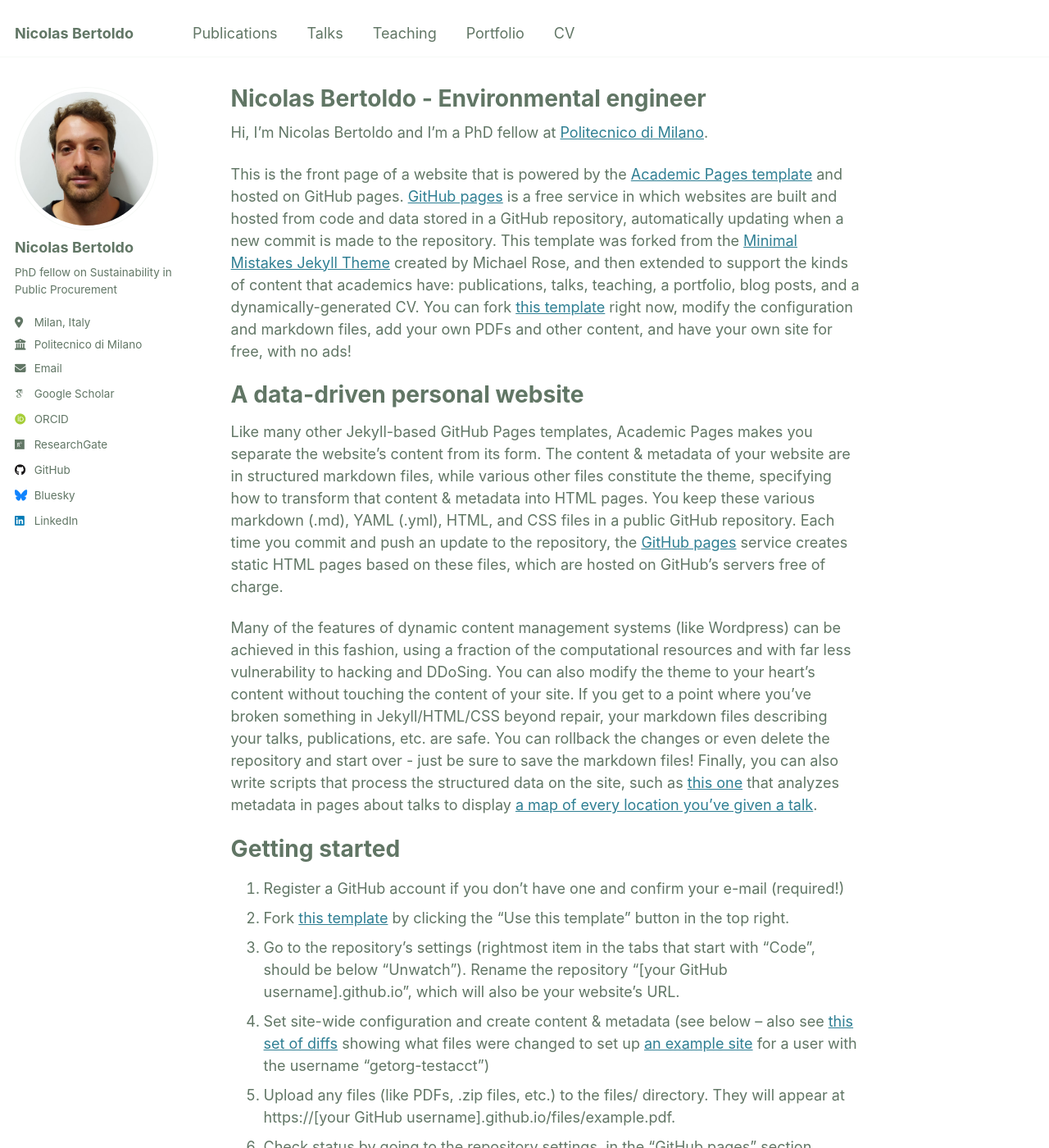
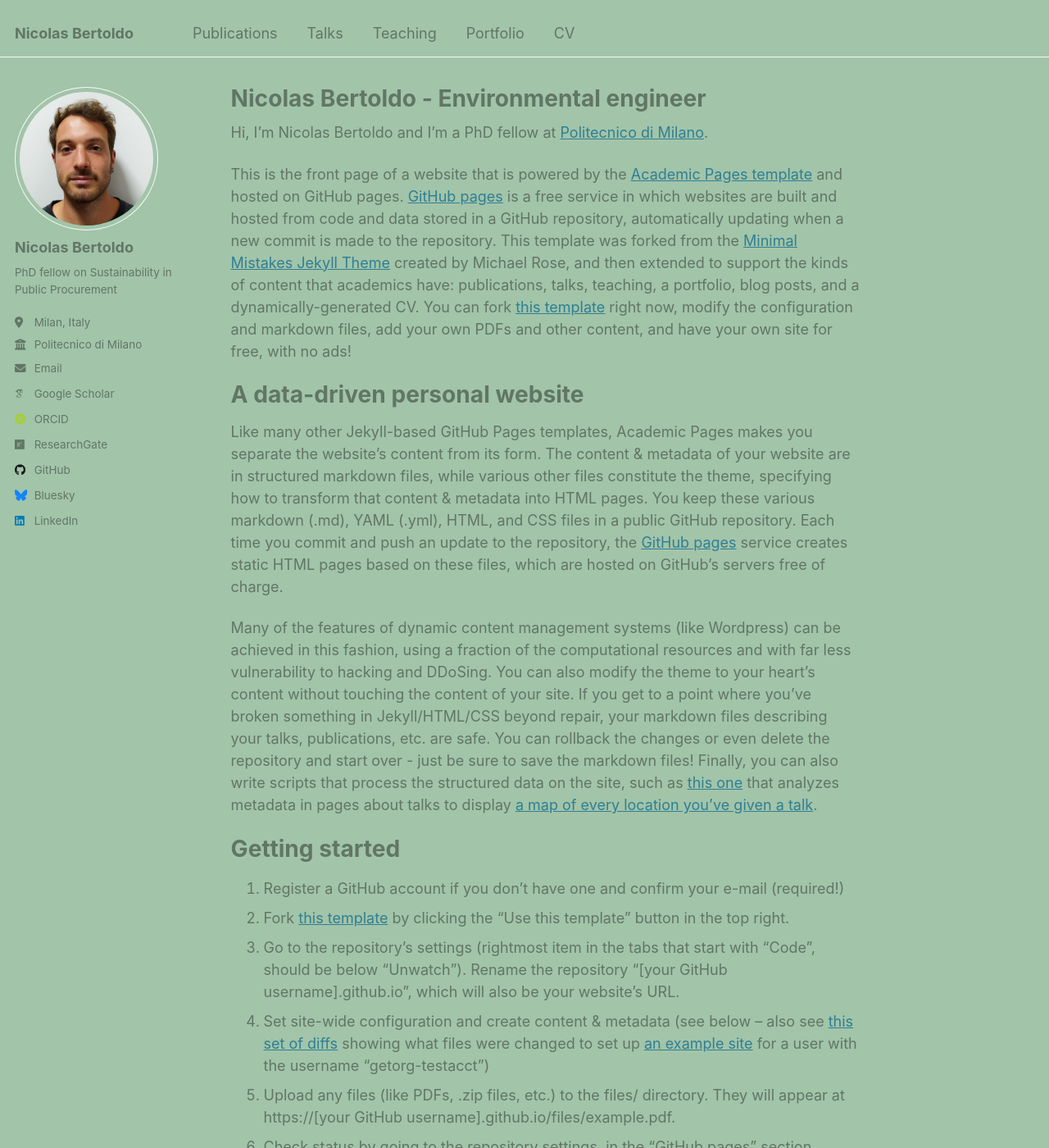
Before and after one commit to Nick-Bertoldo/Nick-Bertoldo.github.io, a Jekyll site: the page built from _pages/about.md, in a window 1280 px wide and 1400 px high. Shown: the whole window at 82% size. Built offline with Jekyll 4.4.1, drawn with Linux system fonts in a browser that asks for light colours; some web fonts are replaced.

Commit message:
Update background color to green in light theme styles

```diff
--- a/_sass/theme/_green.scss
+++ b/_sass/theme/_green.scss
@@ -29,7 +29,7 @@
 /* Default light theme for the site */
 :root {
     --global-base-color                 : #{$green};
-    --global-bg-color                   : #fff;
+    --global-bg-color                   : #{$green};
     --global-border-color               : #{$lighter-green};
     --global-code-background-color      : #fafafa;
     --global-code-text-color            : #{$darker-green};
```
